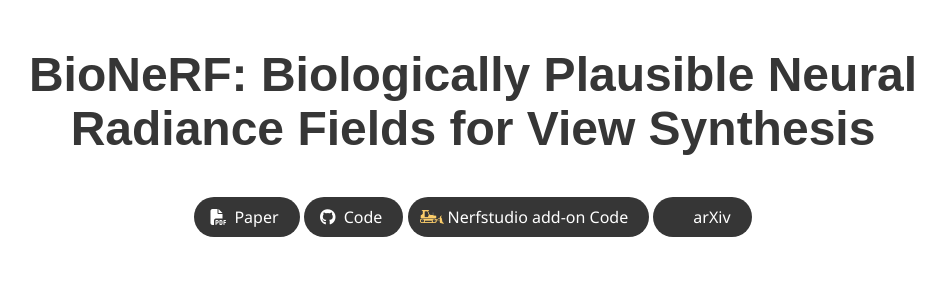
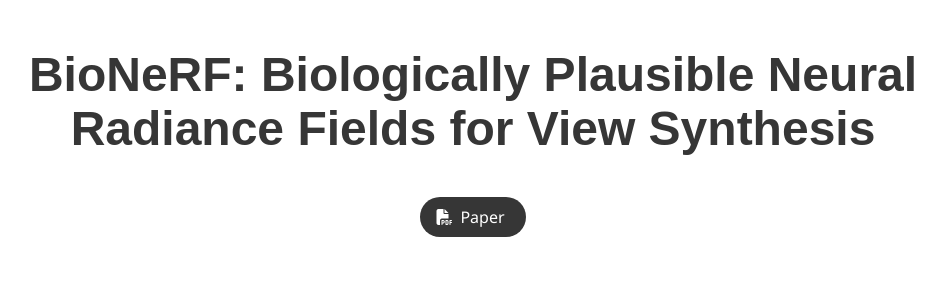
Before and after one commit to bionerf/page, a plain HTML site: page docs/index.html in a window 1280 px wide. Shown: the top 287 px of the page, without its empty margins (167-1112 px from the left). Drawn offline with nearby package versions, Linux system fonts and the light colour scheme; some icons are missing; a web font is replaced by a local one.

Commit message:
Update index.html

```diff
--- a/docs/index.html
+++ b/docs/index.html
@@ -69,43 +69,7 @@
                   </a>
                 </span>
 
-                <!-- Github link -->
-                <span class="link-block">
-                  <!--<a href="https://github.com/Leandropassosjr/BioNeRF" target="_blank"-->
-                    <a href="Not available due to double blind process" target="_blank"
-                    class="external-link button is-normal is-rounded is-dark">
-                    <span class="icon">
-                      <i class="fab fa-github"></i>
-                    </span>
-                    <span>Code</span>
-                  </a>
-                </span>
 
-                <!-- Nerfstudio add-on code -->
-                <span class="link-block">
-                  <!--<a href="https://github.com/Leandropassosjr/ns_bionerf" target="_blank"-->
-                    <a href="Not available due to double blind process" target="_blank"
-                    class="external-link button is-normal is-rounded is-dark">
-                    <span class="icon">
-                      <img src="static/images/dozer.png" alt="nerfstudio" width="50"/>
-                    </span>
-                    <span>Nerfstudio add-on Code</span>
-                  </a>
-                </span>
-
-
-
-                <!-- ArXiv abstract Link -->
-                <span class="link-block">
-                  <!--<a href="https://arxiv.org/abs/2402.07310" target="_blank"-->
-                    <a href="Not available due to double blind process" target="_blank"
-                  class="external-link button is-normal is-rounded is-dark">
-                  <span class="icon">
-                    <i class="ai ai-arxiv"></i>
-                  </span>
-                  <span>arXiv</span>
-                </a>
-              </span>
             </div>
           </div>
         </div>
```
